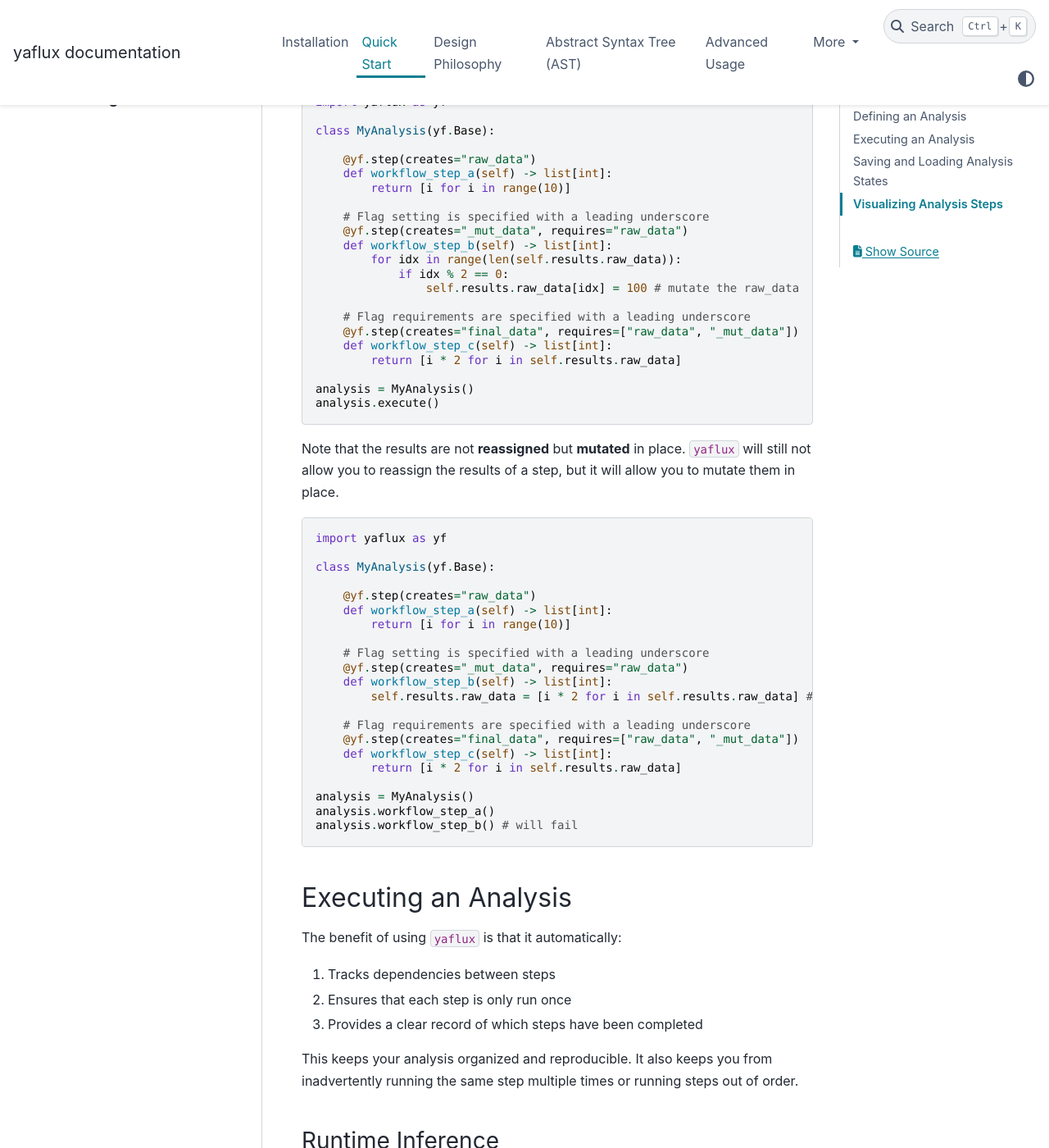
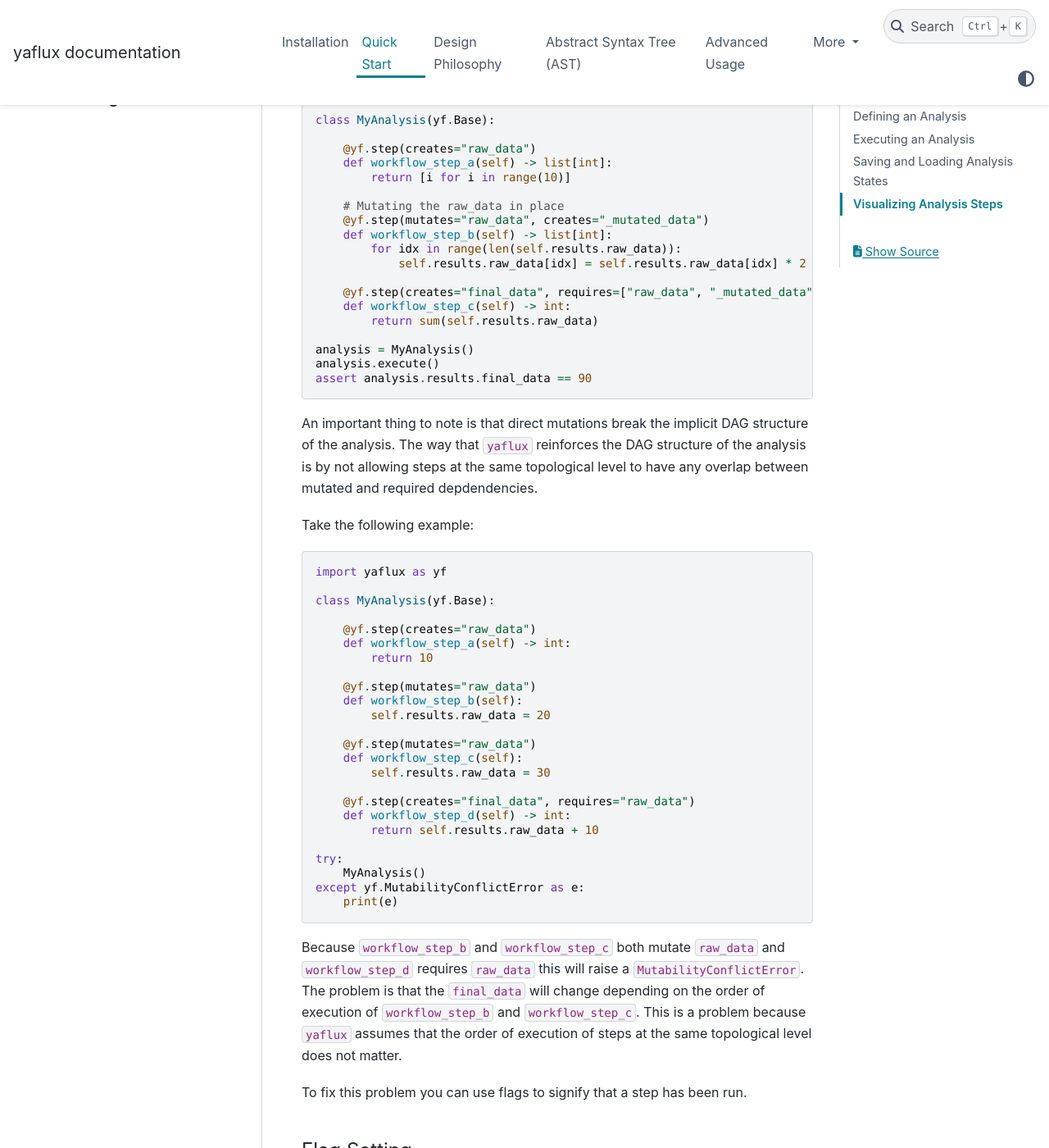
Before and after one commit to noamteyssier/yaflux, a Sphinx documentation site: the page built from docs/source/quick_start.md, in a window 1280 px wide and 1400 px high, scrolled down 2216 px. Shown: the whole window at 82% size. Built offline with Sphinx 7.4.7 and the PyData theme 0.15.4, drawn with Linux system fonts in a browser that asks for light colours; some of the changed text lies outside the part shown.

Commit message:
docs: added documentation of mutates keyword

````diff
--- a/docs/source/quick_start.md
+++ b/docs/source/quick_start.md
@@ -58,10 +58,14 @@
 
 1. `creates`: The name of the result(s) created by the step (if any)
 2. `requires`: The name(s) of the result(s) required by the step (if any)
+3. `mutates`: The names(s) of the result(s) that are mutated by the step (if any)
 
 The `creates` and `requires` arguments allow you to specify the inputs and outputs of each step.
+The `mutates` argument allows you to specify which results are mutated in place by the step.
 
 The decorated method should return the result(s) of the step.
+
+**Note**: The `mutates` argument implies a `requires` dependency. If a step mutates a result, it implicitly requires that result. If you include a variable in the `mutates` you do not need to include it in the `requires`.
 
 #### Mutability
 
@@ -69,6 +73,71 @@
 
 The `step` decorator ensures that the results of each step are properly stored and tracked by the analysis object.
 This is an attempt to limit the potential for side effects and to make the analysis more reproducible.
+
+There are cases however where you may need to mutate the internal state of specific results for efficiency reasons.
+In these cases you can use the `mutates` argument to specify which results are mutated in place.
+
+```python
+import yaflux as yf
+
+class MyAnalysis(yf.Base):
+
+    @yf.step(creates="raw_data")
+    def workflow_step_a(self) -> list[int]:
+        return [i for i in range(10)]
+
+    # Mutating the raw_data in place
+    @yf.step(mutates="raw_data", creates="_mutated_data")
+    def workflow_step_b(self) -> list[int]:
+        for idx in range(len(self.results.raw_data)):
+            self.results.raw_data[idx] = self.results.raw_data[idx] * 2
+
+    @yf.step(creates="final_data", requires=["raw_data", "_mutated_data"])
+    def workflow_step_c(self) -> int:
+        return sum(self.results.raw_data)
+
+analysis = MyAnalysis()
+analysis.execute()
+assert analysis.results.final_data == 90
+```
+
+An important thing to note is that direct mutations break the implicit DAG structure of the analysis.
+The way that `yaflux` reinforces the DAG structure of the analysis is by not allowing steps at the same topological level to have any overlap between mutated and required depdendencies.
+
+Take the following example:
+
+```python
+import yaflux as yf
+
+class MyAnalysis(yf.Base):
+
+    @yf.step(creates="raw_data")
+    def workflow_step_a(self) -> int:
+        return 10
+
+    @yf.step(mutates="raw_data")
+    def workflow_step_b(self):
+        self.results.raw_data = 20
+
+    @yf.step(mutates="raw_data")
+    def workflow_step_c(self):
+        self.results.raw_data = 30
+
+    @yf.step(creates="final_data", requires="raw_data")
+    def workflow_step_d(self) -> int:
+        return self.results.raw_data + 10
+
+try:
+    MyAnalysis()
+except yf.MutabilityConflictError as e:
+    print(e)
+```
+
+Because `workflow_step_b` and `workflow_step_c` both mutate `raw_data` and `workflow_step_d` requires `raw_data` this will raise a `MutabilityConflictError`.
+The problem is that the `final_data` will change depending on the order of execution of `workflow_step_b` and `workflow_step_c`.
+This is a problem because `yaflux` assumes that the order of execution of steps at the same topological level does not matter.
+
+To fix this problem you can use flags to signify that a step has been run.
 
 #### Flag Setting
 
@@ -89,7 +158,7 @@
         return [i for i in range(10)]
 
     # Flag setting is specified with a leading underscore
-    @yf.step(creates="_mut_data", requires="raw_data")
+    @yf.step(creates="_mut_data", mutates="raw_data")
     def workflow_step_b(self) -> list[int]:
         for idx in range(len(self.results.raw_data)):
             if idx % 2 == 0:
@@ -129,6 +198,33 @@
 analysis = MyAnalysis()
 analysis.workflow_step_a()
 analysis.workflow_step_b() # will fail
+```
+
+Lets look at an example where we use flags to disambiguate the order of execution of steps:
+
+```python
+import yaflux as yf
+
+class MyAnalysis(yf.Base):
+
+    @yf.step(creates="raw_data")
+    def workflow_step_a(self) -> int:
+        return 10
+
+    @yf.step(mutates="raw_data", creates="_flag_b")
+    def workflow_step_b(self):
+        self.results.raw_data = 20
+
+    @yf.step(mutates="raw_data", creates="_flag_c", requires="_flag_b")
+    def workflow_step_c(self):
+        self.results.raw_data = 30
+
+    @yf.step(creates="final_data", requires=["raw_data", "_flag_b", "_flag_c"])
+    def workflow_step_d(self) -> int:
+        return self.results.raw_data + 10
+
+analysis = MyAnalysis()
+analysis.execute()
 ```
 
 ## Executing an Analysis
````
